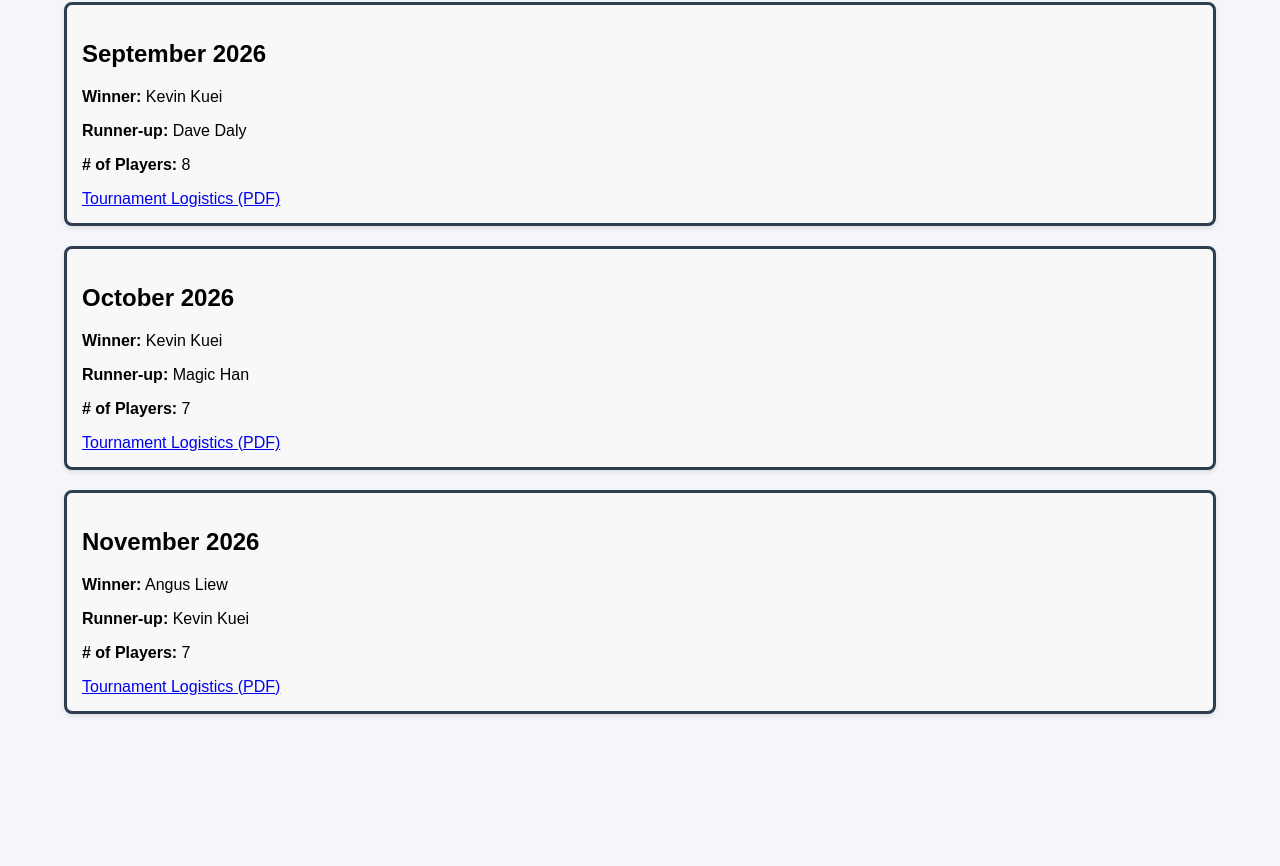
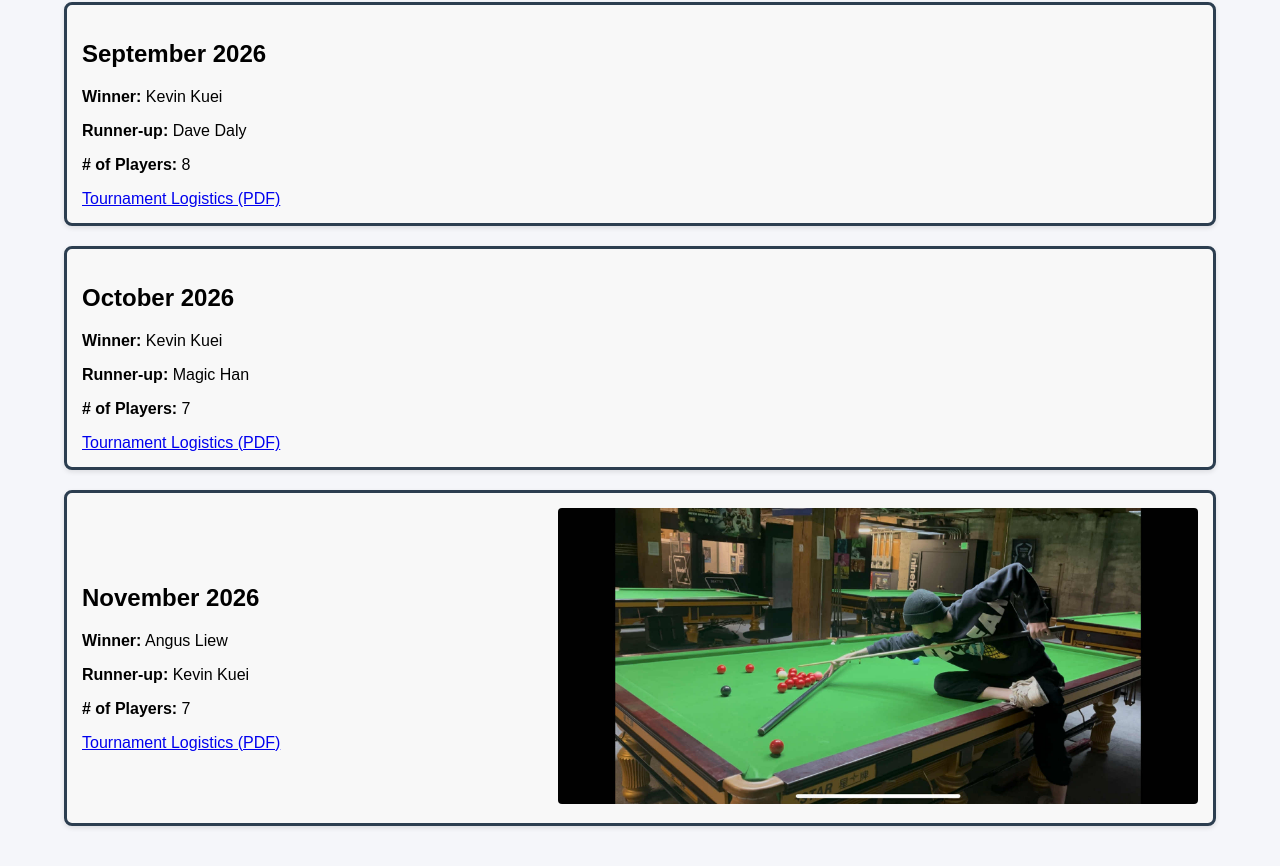
Before and after one commit to kevinkuei-1226/EB_Snooker_Tournaments, a plain HTML site: page Tournament_results.html in a window 1280 px wide. Shown: the part 2295-3161 px from the top of the page. Before the commit the page ends 3089 px from the top, so only its background shows below. Drawn offline with Linux system fonts and the light colour scheme.

Commit message:
11/26 Angus photo

```diff
--- a/Tournament_results.html
+++ b/Tournament_results.html
@@ -231,6 +231,9 @@
               Tournament Logistics (PDF)
             </a>
         </div>
+        <div class="card-image">
+          <img src="Images/Angus Random.jpg" alt="Winner Photo" />
+        </div>
       </div>
       <!-- Additional result-cards can be added when each tournament ends-->
 
```
